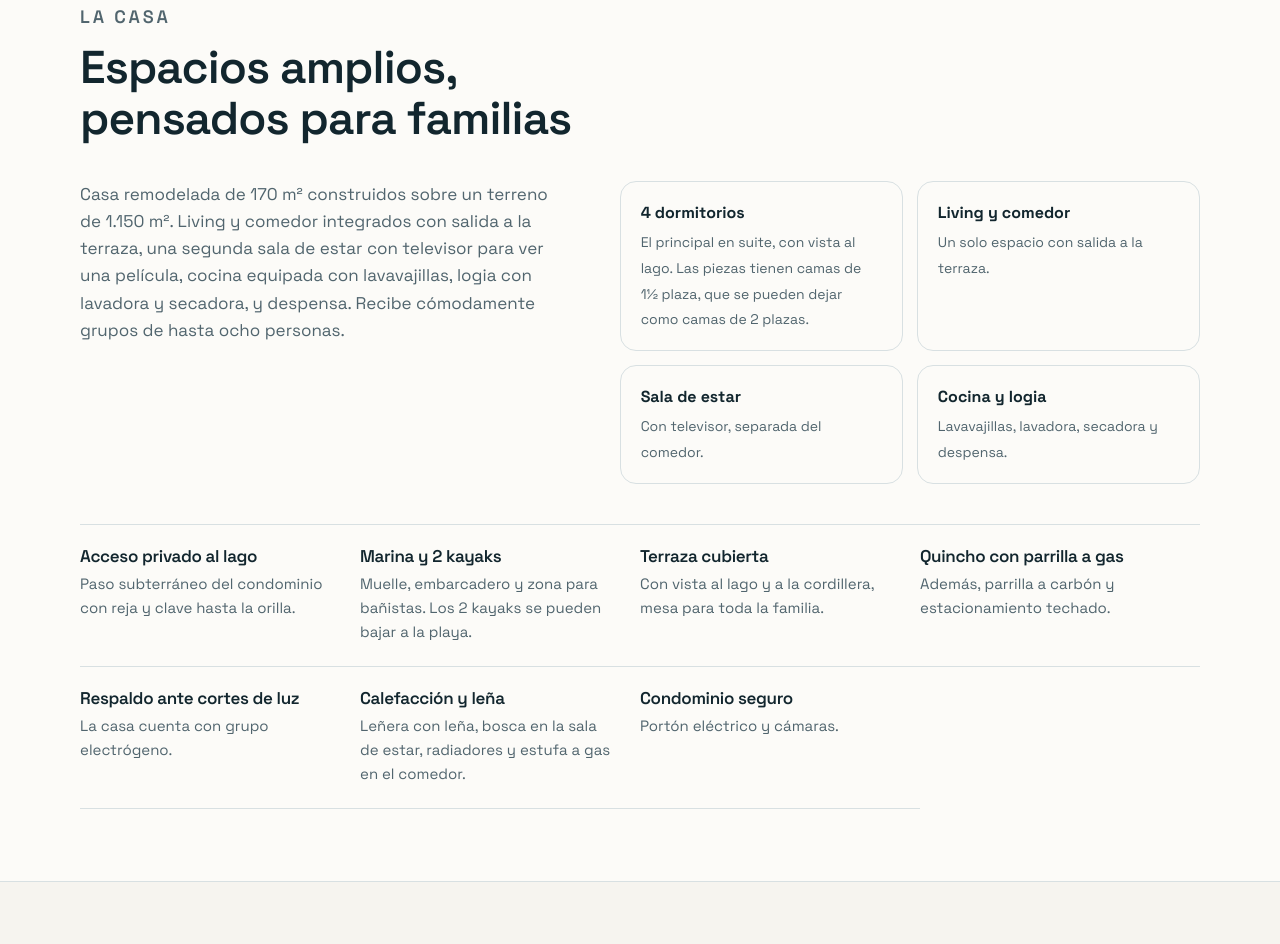
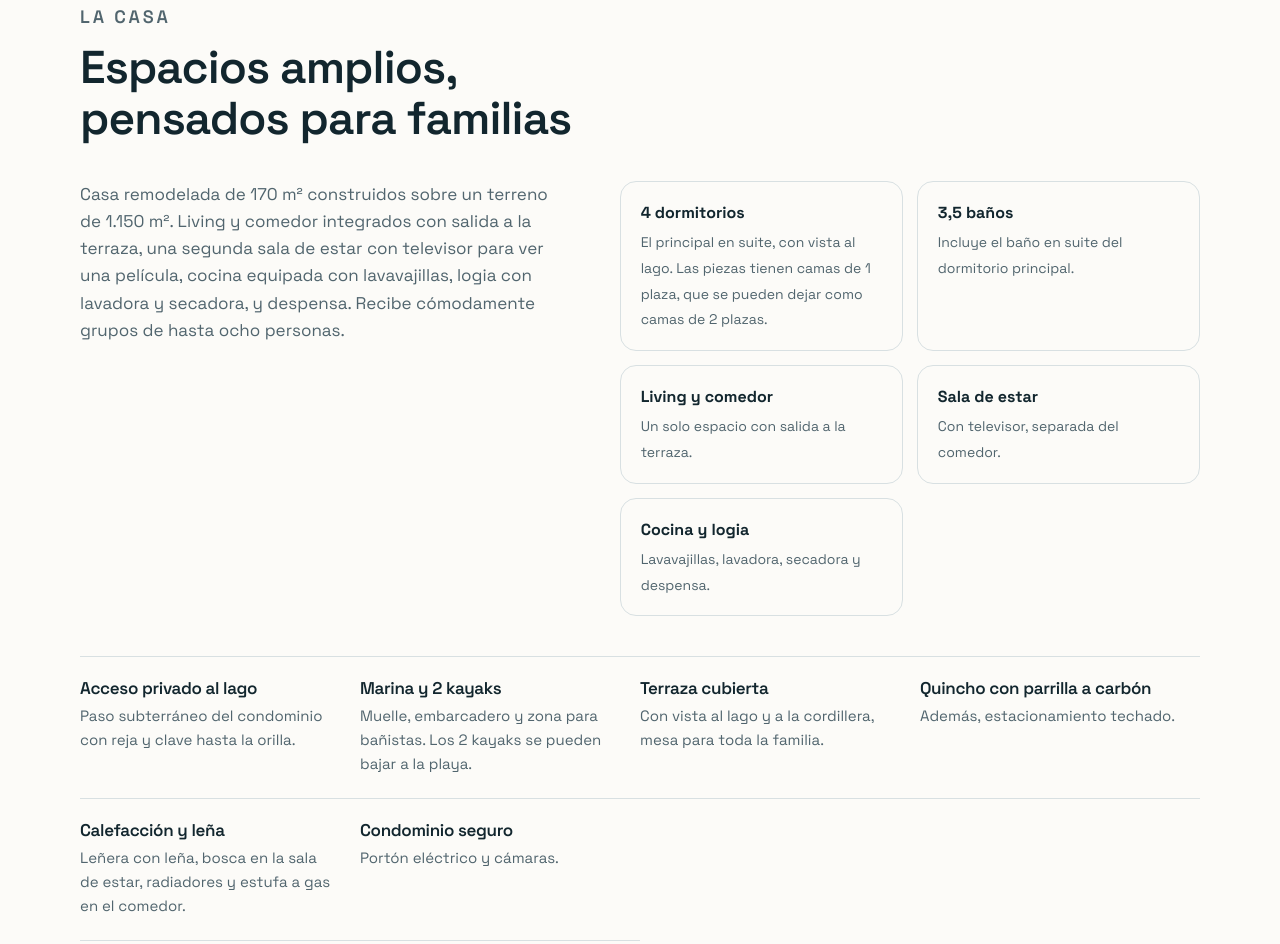
Before and after one commit to velascoluchi-cpu/casa-coinco, a plain HTML site: page index.html in a window 1280 px wide. Shown: the part 875-1819 px from the top of the page. Drawn offline with Linux system fonts and the light colour scheme.

Commit message:
Ajustes según observaciones del propietario
Co-Authored-By: Claude Sonnet 5.5 <noreply@anthropic.com>
Claude-Session: https://claude.ai/code/session_01UxvKzwXbm6mMgToYP5gBcx

```diff
--- a/index.html
+++ b/index.html
@@ -5,7 +5,7 @@
 <meta name="robots" content="noindex, nofollow">
 <meta name="viewport" content="width=device-width, initial-scale=1">
 <title>Casa Coinco · Vitrina Sur (borrador para revisión)</title>
-<meta name="description" content="Casa de veraneo con acceso privado al lago Villarrica, sector Coinco. 4 dormitorios, hasta 8 huéspedes, grupo electrógeno, quincho y 2 kayaks. Disponible del 4 al 28 de enero.">
+<meta name="description" content="Casa de veraneo con acceso privado al lago Villarrica, sector Coinco. 4 dormitorios, hasta 8 huéspedes, quincho y 2 kayaks. Disponible del 4 al 28 de enero.">
 <link rel="preconnect" href="https://fonts.googleapis.com">
 <link rel="preconnect" href="https://fonts.gstatic.com" crossorigin>
 <link href="https://fonts.googleapis.com/css2?family=Space+Grotesk:wght@400;500;600;700&display=swap" rel="stylesheet">
@@ -68,7 +68,8 @@
           <p>Casa remodelada de 170 m² construidos sobre un terreno de 1.150 m². Living y comedor integrados con salida a la terraza, una segunda sala de estar con televisor para ver una película, cocina equipada con lavavajillas, logia con lavadora y secadora, y despensa. Recibe cómodamente grupos de hasta ocho personas.</p>
         </div>
         <div class="rooms">
-          <div><strong>4 dormitorios</strong><span>El principal en suite, con vista al lago. Las piezas tienen camas de 1½ plaza, que se pueden dejar como camas de 2 plazas.</span></div>
+          <div><strong>4 dormitorios</strong><span>El principal en suite, con vista al lago. Las piezas tienen camas de 1 plaza, que se pueden dejar como camas de 2 plazas.</span></div>
+          <div><strong>3,5 baños</strong><span>Incluye el baño en suite del dormitorio principal.</span></div>
           <div><strong>Living y comedor</strong><span>Un solo espacio con salida a la terraza.</span></div>
           <div><strong>Sala de estar</strong><span>Con televisor, separada del comedor.</span></div>
           <div><strong>Cocina y logia</strong><span>Lavavajillas, lavadora, secadora y despensa.</span></div>
@@ -78,8 +79,7 @@
         <div><h3>Acceso privado al lago</h3><p>Paso subterráneo del condominio con reja y clave hasta la orilla.</p></div>
         <div><h3>Marina y 2 kayaks</h3><p>Muelle, embarcadero y zona para bañistas. Los 2 kayaks se pueden bajar a la playa.</p></div>
         <div><h3>Terraza cubierta</h3><p>Con vista al lago y a la cordillera, mesa para toda la familia.</p></div>
-        <div><h3>Quincho con parrilla a gas</h3><p>Además, parrilla a carbón y estacionamiento techado.</p></div>
-        <div><h3>Respaldo ante cortes de luz</h3><p>La casa cuenta con grupo electrógeno.</p></div>
+        <div><h3>Quincho con parrilla a carbón</h3><p>Además, estacionamiento techado.</p></div>
         <div><h3>Calefacción y leña</h3><p>Leñera con leña, bosca en la sala de estar, radiadores y estufa a gas en el comedor.</p></div>
         <div><h3>Condominio seguro</h3><p>Portón eléctrico y cámaras.</p></div>
       </div>
@@ -243,6 +243,7 @@
           <ul>
             <li>Supermercados, restaurantes, farmacias y cajeros en Pucón y Villarrica.</li>
             <li>Urgencia 24 h en el Hospital Clínico San Francisco de Pucón.</li>
+            <li>Hospital de Villarrica.</li>
           </ul>
           <p class="small">Revisa los horarios de comercios y trámites antes de salir.</p>
         </div>
@@ -330,10 +331,9 @@
     ['Salida (check-out)','A las 11:00 hrs. Con la última noche del 28, la salida más tardía es el 29 de enero.'],
     ['Cómo llegar y acceso al condominio','Las llaves se entregan previa reunión con el propietario o con personal de Vitrina Sur.'],
     ['Estacionamiento','Para 4 vehículos, al interior del condominio.'],
-    ['Grupo electrógeno y corte de luz','Si hay corte de luz, se entrega un video que explica cómo usar el grupo electrógeno.'],
     ['Leña y calefacción','Leña y calefacción disponibles para los días de lluvia.'],
     ['Kayaks y acceso al lago','2 kayaks, guardados en la misma casa, que se pueden bajar en vehículo hasta la playa.'],
-    ['Quincho y parrillas','Parrilla a gas con ventilador que ayuda a circular el aire dentro del quincho.'],
+    ['Quincho y parrilla','Quincho con parrilla a carbón.'],
     ['Basura y reciclaje','Retiro en la propiedad los lunes, miércoles y viernes.'],
     ['Wi-Fi','Lo informa el propietario al momento de la llegada.'],
     ['Normas de la casa','Las informa el propietario.'],
```
